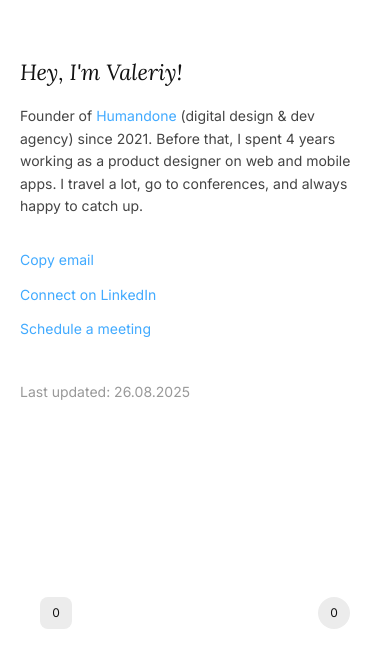
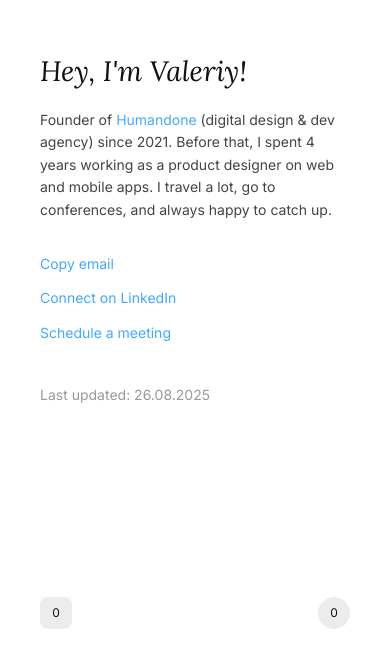
Before and after one commit to vysotski-v/vysotski, a website: page index.html in a window 390 px wide. Shown: the part 175-842 px from the top of the page. Drawn offline with nearby package versions, Linux system fonts and the light colour scheme; no server answers.

Commit message:
New updates

```diff
--- a/styles.css
+++ b/styles.css
@@ -144,7 +144,7 @@ p {
 /* Responsive design */
 @media (max-width: 768px) {
   h2 {
-    font-size: 24px;
+    font-size: 28px;
   }
 
   p {
@@ -158,11 +158,11 @@ p {
 
 @media (max-width: 480px) {
   .container {
-    padding: 0 20px;
+    padding: 0 40px;
   }
 
   h2 {
-    font-size: 22px;
+    font-size: 28px;
   }
 
   p {
```
